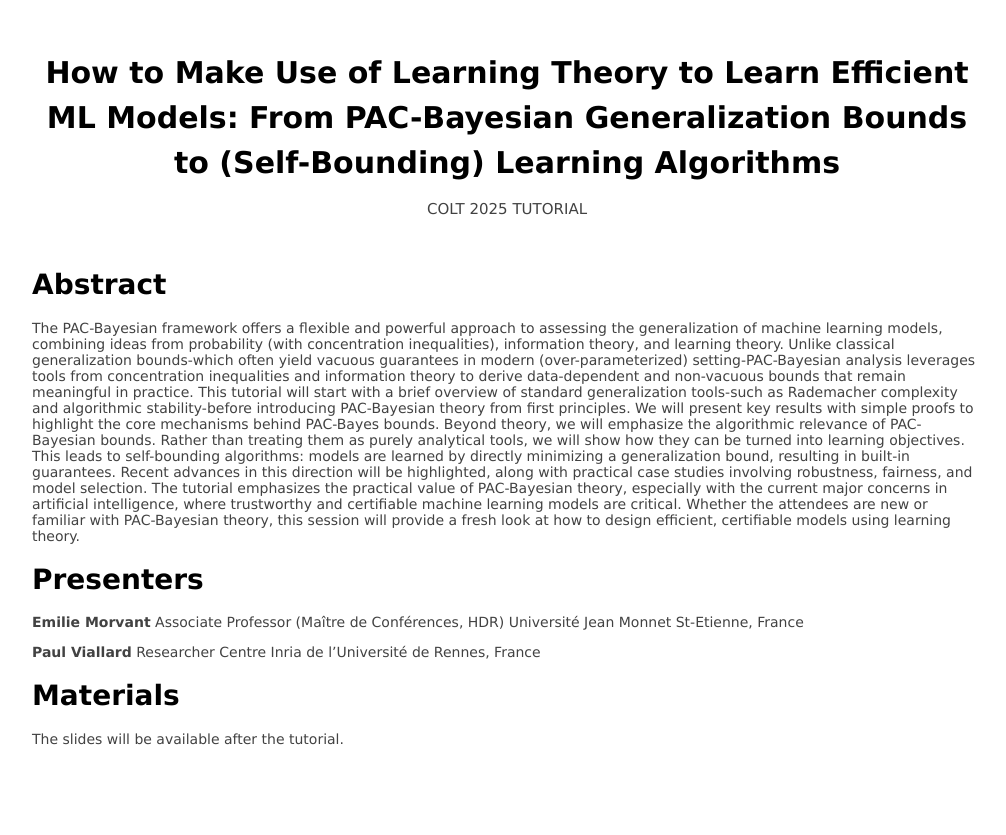
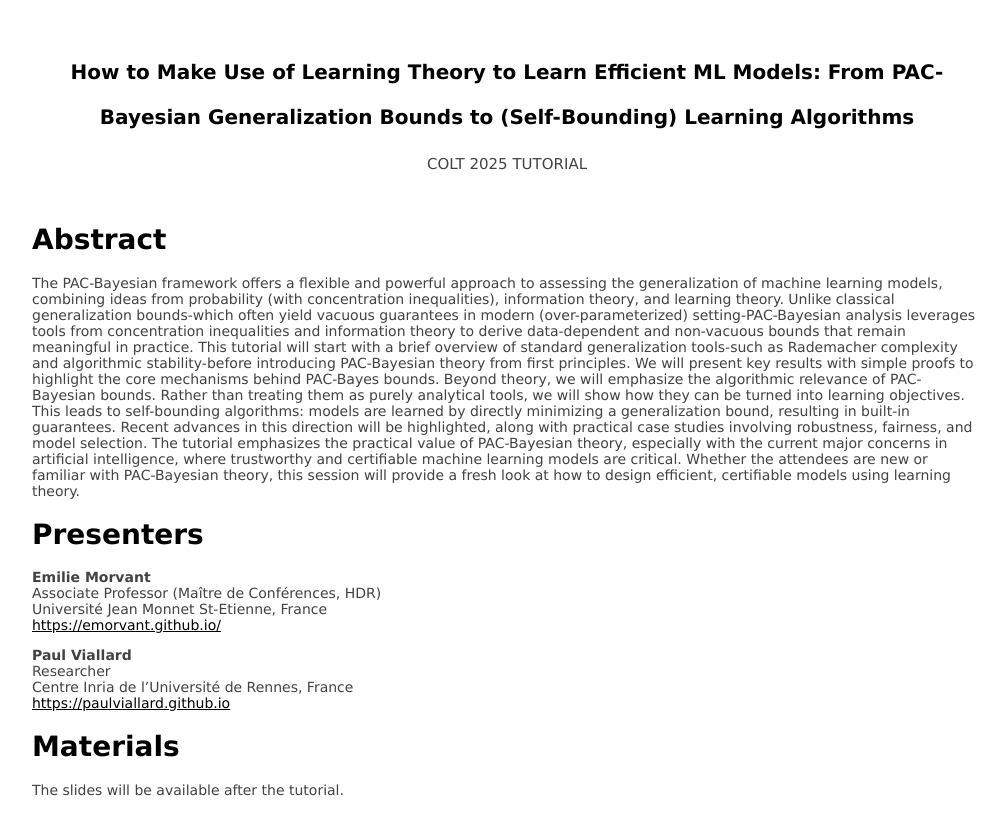
Before and after one commit to paulviallard/colt25-pac-bayes-tutorial, a Jekyll site: the page built from index.md, in a window 1280 px wide. Shown: the top 835 px of the page, without its empty margins (133-1139 px from the left). Built offline with Jekyll 4.4.1, drawn with Linux system fonts in a browser that asks for light colours; our own code applies the rules of GitHub Pages for plain Markdown files.

Commit message:
feat: modfy the font size

```diff
--- a/_config.yml
+++ b/_config.yml
@@ -1,5 +1,5 @@
 encoding: utf-8
-baseurl: /stat
+baseurl: /
 url: ""
 markdown: kramdown
 theme: minima
--- a/assets/main.css
+++ b/assets/main.css
@@ -42,7 +42,7 @@ a:hover {
 ---------------------------------------------- */
 
 .site-title {
-  font-size: 15px;
+  font-size: 10px;
   font-weight: 700;
   line-height: 45px;
   text-decoration: none;
--- a/index.md
+++ b/index.md
@@ -14,10 +14,12 @@ The PAC-Bayesian framework offers a flexible and powerful approach to assessing
 **Emilie Morvant**
 Associate Professor (Maître de Conférences, HDR)
 Université Jean Monnet St-Etienne, France
+<https://emorvant.github.io/>
 
 **Paul Viallard**
 Researcher
 Centre Inria de l'Université de Rennes, France
+<https://paulviallard.github.io>
 
 # Materials
 
```
